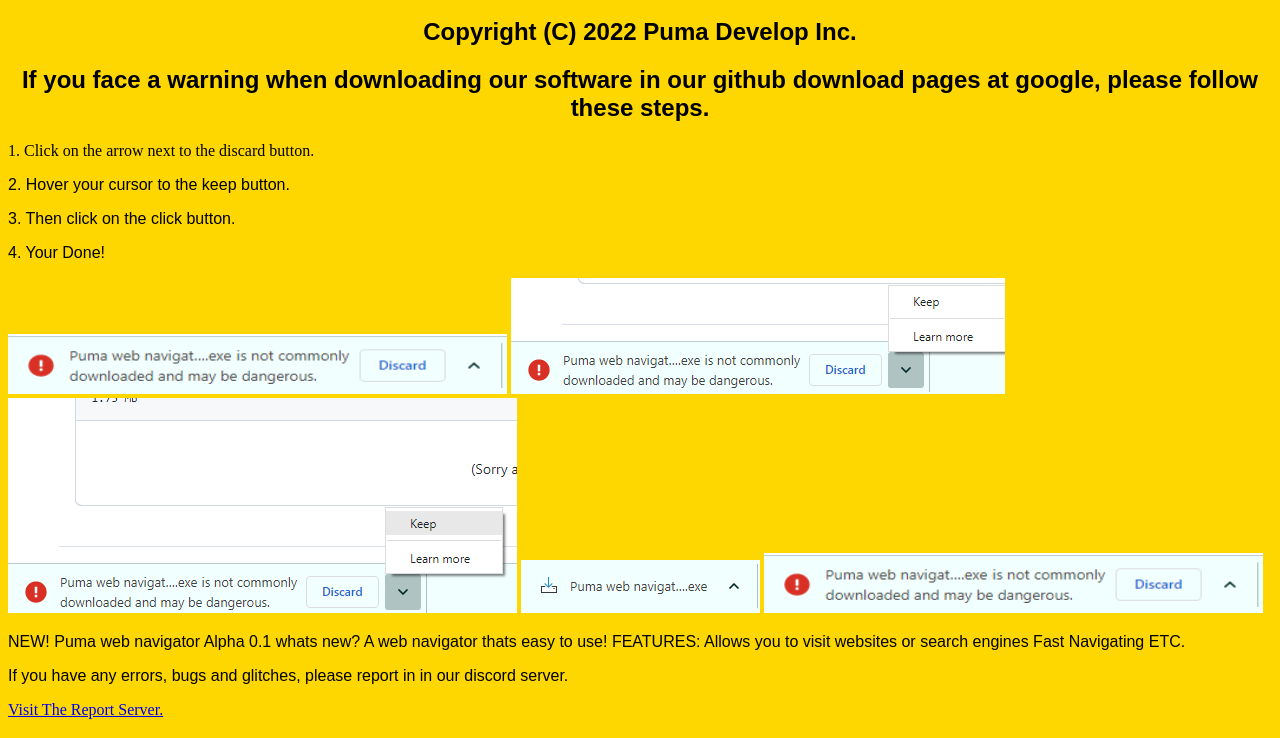
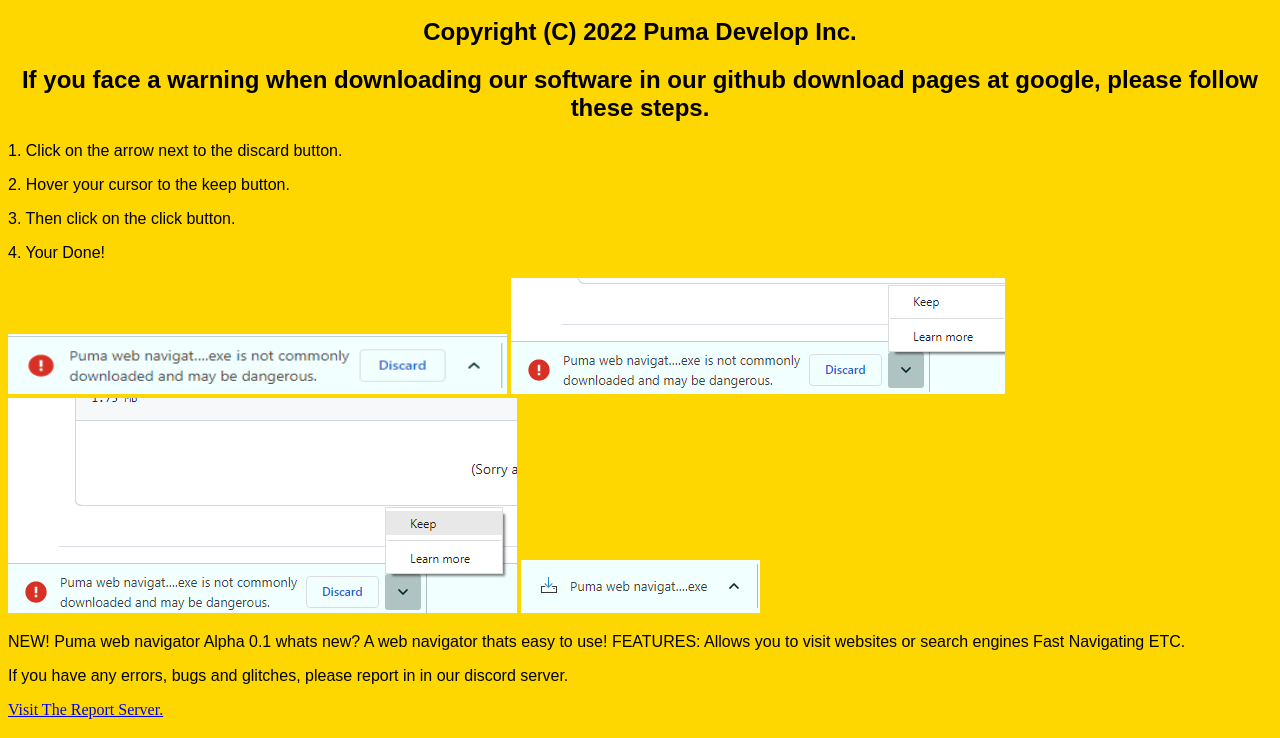
Before and after one commit to PumaDevelopInc/Official-website-of-Puma-Develop-Inc., a plain HTML site: page index.html in a window 1280 px wide. Shown: the part 48-786 px from the top of the page. Drawn offline with Linux system fonts and the light colour scheme.

Commit message:
Update index.html

```diff
--- a/index.html
+++ b/index.html
@@ -2,7 +2,7 @@
 <h2 style="font-family: sans-serif">Copyright (C) 2022 Puma Develop Inc.</h1>
 
 <h2 style="font-family: sans-serif">If you face a warning when downloading our software in our github download pages at google, please follow these steps.</h2>
-<p syle="font-family: sans-serif">1. Click on the arrow next to the discard button.</p>
+<p style="font-family: sans-serif">1. Click on the arrow next to the discard button.</p>
 <p style="font-family: sans-serif">2. Hover your cursor to the keep button.</p>
 <p style="font-family: sans-serif">3. Then click on the click button.</p>
 <p style="font-family: sans-serif">4. Your Done!</p>
@@ -14,7 +14,7 @@
 
 
 
-<img src="step1.png" alt=step 1 width="499" height="60">
+
 
 
 
```
